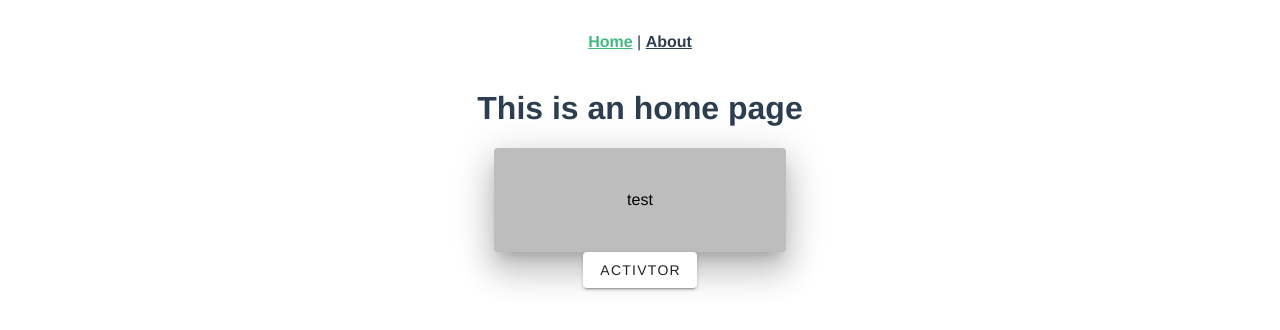
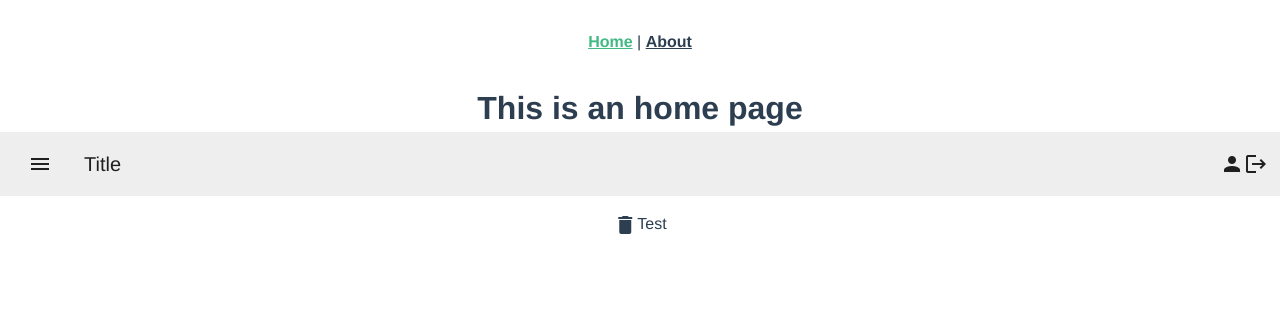
Before and after one commit to mohandshahin18/vuetify-app, a Vue app: page / in a window 1280 px wide. Shown: the top 330 px of the page. Built offline with nearby package versions, Linux system fonts and the light colour scheme.

Commit message:
Tooltip and ToolBar

```diff
--- /dev/null
+++ b/src/components/ToolBar.vue
@@ -0,0 +1,31 @@
+<template>
+  <v-toolbar class="px-3">
+    <v-app-bar-nav-icon></v-app-bar-nav-icon>
+    <v-toolbar-title>Title</v-toolbar-title>
+    <!-- <v-icon>mdi-dots-vertical</v-icon> -->
+    <v-spacer></v-spacer>
+    <v-icon>mdi-account</v-icon>
+    <v-icon>mdi-logout</v-icon>
+  </v-toolbar>
+  <v-container>
+    <v-row>
+      <v-col cols="12">
+        <span
+          ><v-icon>mdi-delete</v-icon>
+          <v-tooltip activator="parent" location="bottom"
+            >This is my span element</v-tooltip
+          >
+        </span>
+        <p class="d-inline-block">
+          Test
+          <v-tooltip activator="parent">This is my parghraph element</v-tooltip>
+        </p>
+      </v-col>
+    </v-row>
+  </v-container>
+</template>
+<style>
+.v-toolbar-title__placeholder {
+  width: fit-content !important;
+}
+</style>
--- a/src/views/HomeView.vue
+++ b/src/views/HomeView.vue
@@ -9,7 +9,8 @@
     <!-- <ExpansionPanel /> -->
     <!-- <DialogVuetify /> -->
     <!-- <ListItems /> -->
-    <SheetMenu />
+    <!-- <SheetMenu /> -->
+    <ToolBar />
   </div>
 </template>
 
@@ -22,7 +23,8 @@
 // import ExpansionPanel from "@/components/ExpansionPanel.vue";
 // import DialogVuetify from "@/components/DialogVuetify.vue";
 // import ListItems from "@/components/ListItems.vue";
-import SheetMenu from "@/components/SheetMenu.vue";
+// import SheetMenu from "@/components/SheetMenu.vue";
+import ToolBar from "@/components/ToolBar.vue";
 export default {
   name: "HomeView",
   components: {
@@ -34,7 +36,8 @@ export default {
     // ExpansionPanel,
     // DialogVuetify,
     // ListItems,
-    SheetMenu,
+    // SheetMenu,
+    ToolBar,
   },
 };
 </script>
```
